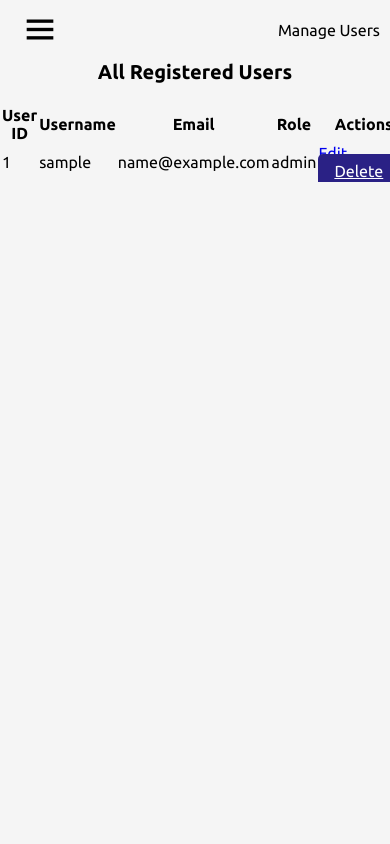
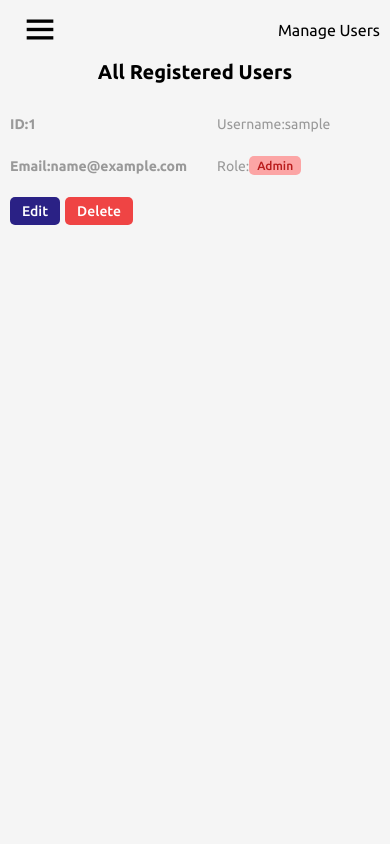
Before and after one commit to dexteranabella-byte/chickencaresystem, a Flask app: template templates/manage-users.html in a window 390 px wide. Run offline with Flask 3, Linux system fonts and the light colour scheme; the template is opened without the code that fills it: most values are stand-ins (such as "Sample title", 1, 10 or a date in 2020); some libraries are stand-ins or nearby versions.

Commit message:
Update manage-users.html

```diff
--- a/templates/manage-users.html
+++ b/templates/manage-users.html
@@ -10,6 +10,115 @@
   <link href="https://unpkg.com/boxicons@2.1.4/css/boxicons.min.css" rel="stylesheet">
   <!-- Main Stylesheet -->
   <link rel="stylesheet" href="{{ url_for('static', filename='css/style.css') }}">
+
+  <!-- NEW CSS for improved user list design -->
+  <style>
+    /* This style block improves the user list */
+    .user-list-grid {
+      display: grid;
+      /* 5 columns: ID, Username, Email, Role, Actions */
+      grid-template-columns: 0.5fr 1.5fr 2fr 1fr 1fr;
+      width: 100%;
+    }
+
+    .user-list-header {
+      font-weight: 600;
+      padding: 15px 10px;
+      border-bottom: 2px solid var(--black2, #eee); /* Use CSS var from style.css or fallback */
+      background: var(--light-grey, #f9f9f9);
+      color: var(--black1, #333);
+    }
+
+    /* This div acts as the row container */
+    .user-list-row {
+      display: contents; /* This makes its children directly part of the grid */
+    }
+
+    .user-list-row > div {
+      padding: 12px 10px;
+      border-bottom: 1px solid var(--black2, #eee);
+      display: flex;
+      align-items: center;
+      color: var(--black2, #555);
+      font-size: 14px;
+    }
+
+    .user-list-row:last-child > div {
+      border-bottom: none;
+    }
+
+    .user-list-row:hover > div {
+      background: var(--light-grey, #f9f9f9); /* Hover effect */
+    }
+
+    /* Styled role badges */
+    .role-badge {
+      padding: 3px 8px;
+      border-radius: 5px;
+      font-weight: 500;
+      font-size: 12px;
+      text-transform: capitalize;
+    }
+    .role-admin, .role-superadmin {
+      background-color: #fca5a5; /* Red-300 */
+      color: #b91c1c; /* Red-800 */
+    }
+    .role-user {
+      background-color: #a5f3fc; /* Cyan-200 */
+      color: #0e7490; /* Cyan-800 */
+    }
+
+    /* Action buttons */
+    .btn-edit, .btn-delete {
+      text-decoration: none;
+      padding: 6px 12px;
+      border-radius: 5px;
+      color: #fff;
+      font-size: 14px;
+      font-weight: 500;
+      margin-right: 5px;
+      transition: opacity 0.3s;
+    }
+    .btn-edit { background: var(--blue, #3b82f6); }
+    .btn-delete { background: var(--danger, #ef4444); }
+    .btn-edit:hover, .btn-delete:hover {
+      opacity: 0.8;
+    }
+
+    /* Responsive adjustment for smaller screens */
+    @media (max-width: 768px) {
+      .user-list-grid {
+        grid-template-columns: 1fr 1fr; /* Stack into 2 columns */
+        gap: 0 10px;
+      }
+      .user-list-header {
+        display: none; /* Hide headers on mobile */
+      }
+      .user-list-row > div {
+        grid-column: span 1;
+        border-bottom: 1px solid var(--black2, #eee);
+      }
+      .user-list-row > div:nth-child(5) {
+        /* Make actions span full width */
+        grid-column: 1 / -1;
+        padding-top: 10px;
+      }
+      .user-list-row {
+        /* Add a clear separator between users on mobile */
+        border-bottom: 2px solid var(--black1, #999);
+        padding-bottom: 15px;
+        margin-bottom: 15px;
+      }
+      .user-list-row > div:nth-child(odd) {
+        font-weight: 600; /* Add labels */
+      }
+      .user-list-row > div:nth-child(1)::before { content: "ID: "; }
+      .user-list-row > div:nth-child(2)::before { content: "Username: "; }
+      .user-list-row > div:nth-child(3)::before { content: "Email: "; }
+      .user-list-row > div:nth-child(4)::before { content: "Role: "; }
+    }
+  </style>
+
 </head>
 <body>
   <div class="container">
@@ -61,36 +170,40 @@
           <div class="cardHeader">
             <h2>All Registered Users</h2>
           </div>
-          <table>
-            <thead>
-              <tr>
-                <th>User ID</th>
-                <th>Username</th>
-                <th>Email</th>
-                <th>Role</th>
-                <th>Actions</th>
-              </tr>
-            </thead>
-            <tbody>
-              <!-- Loop through users passed from the backend -->
-              {% for user in users %}
-              <tr>
-                <td>{{ user.id }}</td>
-                <td>{{ user.username }}</td>
-                <td>{{ user.email }}</td>
-                <td>{{ user.role }}</td>
-                <td>
-                    <a href="#" class="btn-edit">Edit</a>
-                    <a href="#" class="btn-delete">Delete</a>
-                </td>
-              </tr>
-              {% else %}
-              <tr>
-                <td colspan="5">No users found.</td>
-              </tr>
-              {% endfor %}
-            </tbody>
-          </table>
+
+          <!-- IMPROVED DESIGN: Replaced <table> with CSS Grid -->
+          <div class="user-list-grid">
+            <!-- Header Row -->
+            <div class="user-list-header">ID</div>
+            <div class="user-list-header">Username</div>
+            <div class="user-list-header">Email</div>
+            <div class="user-list-header">Role</div>
+            <div class="user-list-header">Actions</div>
+
+            <!-- Data Rows (Loop) -->
+            {% for user in users %}
+            <div class="user-list-row">
+              <div>{{ user.id }}</div>
+              <div>{{ user.username }}</div>
+              <div>{{ user.email }}</div>
+              <div>
+                <!-- Styled badge for role -->
+                <span class="role-badge role-{{ user.role | lower }}">{{ user.role }}</span>
+              </div>
+              <div>
+                <a href="#" class="btn-edit">Edit</a>
+                <a href="#" class="btn-delete">Delete</a>
+              </div>
+            </div>
+            {% else %}
+            <!-- This will span all columns if no users are found -->
+            <div style="grid-column: 1 / -1; padding: 20px; text-align: center;">
+              No users found.
+            </div>
+            {% endfor %}
+          </div>
+          <!-- End of new grid design -->
+
         </div>
       </div>
     </div>
```
